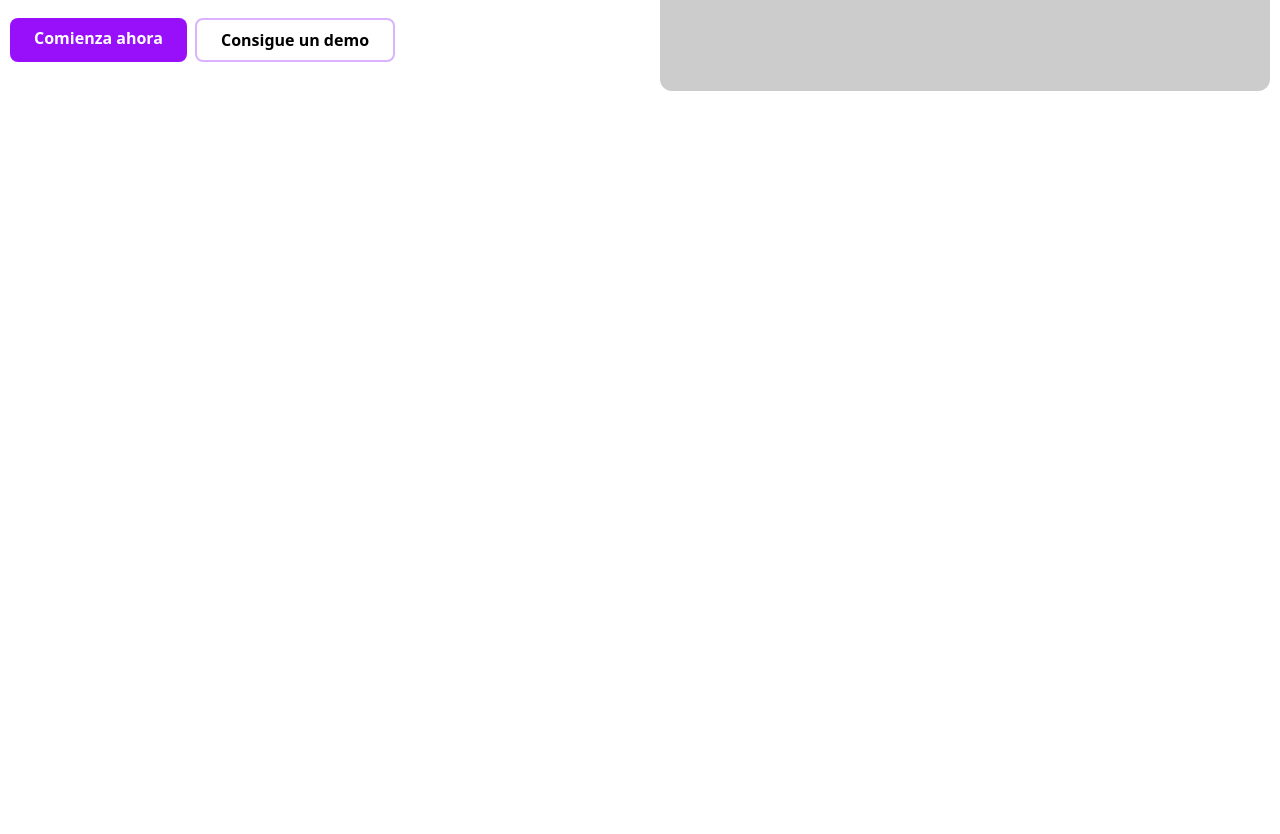
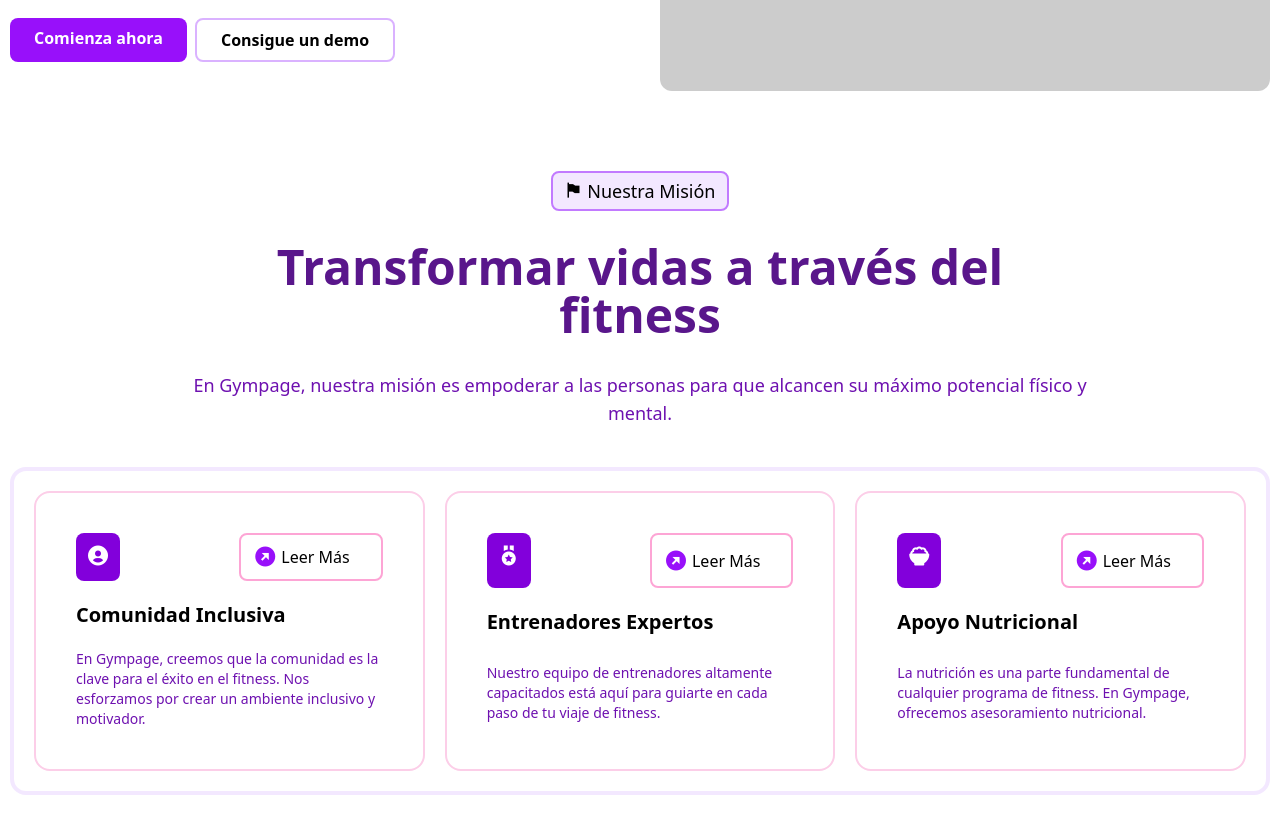
Before and after one commit to Seb-RM/Tailwind_Css_Html-Gym-Web-Page, a website built with Vite: page index.html in a window 1280 px wide. Shown: the part 440-1274 px from the top of the page. Before the commit the page ends 800 px from the top, so only its background shows below. Built offline with nearby package versions, Linux system fonts and the light colour scheme; placeholder pictures from the web are drawn by us.

Commit message:
chore: agregar sección "Nuestra Misión" en index.html con contenido y estilos

```diff
--- a/index.html
+++ b/index.html
@@ -48,7 +48,7 @@
         </div>
       </div>
     </header>
-    <main class="container mx-auto p-2.5">
+    <main class="container mx-auto p-2.5 lg:max-w-7xl">
       <!-- Hero -->
       <section class="py-10 lg:grid lg:grid-cols-2 lg:gap-10">
         <div
@@ -88,6 +88,88 @@
           />
         </div>
       </section>
+      <!-- Nuestra Mision -->
+      <section class="py-10">
+        <header class="mb-10 flex flex-col items-center gap-3 text-center">
+          <p
+            class="rounded-lg border-2 border-purple-400 bg-purple-100 px-3 py-1 text-lg"
+          >
+            <i class="bx bxs-flag-alt"></i>
+            Nuestra Misión
+          </p>
+          <h2
+            class="my-5 text-3xl font-bold text-purple-900 lg:max-w-4xl lg:text-5xl"
+          >
+            Transformar vidas a través del fitness
+          </h2>
+          <p class="text-purple-800 lg:max-w-4xl lg:text-lg">
+            En Gympage, nuestra misión es empoderar a las personas para que
+            alcancen su máximo potencial físico y mental.
+          </p>
+        </header>
+        <div
+          class="xl-10 grid gap-5 rounded-2xl border-4 border-purple-100 p-5 md:grid-cols-2 lg:grid-cols-3"
+        >
+          <div
+            class="grid grid-cols-2 gap-5 rounded-2xl border-2 border-pink-200 p-5 lg:p-10"
+          >
+            <p
+              class="justify-self-start rounded-lg bg-purple-700 p-2 px-2.5 text-2xl text-white"
+            >
+              <i class="bx bxs-user-circle"></i>
+            </p>
+            <a
+              href=""
+              class="flex items-center gap-1 rounded-lg border-2 border-pink-300 px-3 py-2"
+            >
+              <i class="bx bxs-right-top-arrow-circle text-2xl text-purple-600"></i>
+              Leer Más
+            </a>
+            <h3 class="col-span-2 text-xl font-semibold">Comunidad Inclusiva</h3>
+            <p class="col-span-2 text-sm text-purple-800">
+              En Gympage, creemos que la comunidad es la clave para el éxito en
+              el fitness. Nos esforzamos por crear un ambiente inclusivo y
+              motivador.
+            </p>
+          </div>
+          <div
+            class="grid grid-cols-2 gap-5 rounded-2xl border-2 border-pink-200 p-5 lg:p-10"
+          >
+            <p
+              class="justify-self-start rounded-lg bg-purple-700 p-2 px-2.5 text-2xl text-white"
+            >
+              <i class="bx bxs-medal"></i>
+            </p>
+            <a href="" class="flex items-center gap-1 rounded-lg border-2 border-pink-300 px-3 py-2">
+              <i class="bx bxs-right-top-arrow-circle text-2xl text-purple-600"></i>
+              Leer Más
+            </a>
+            <h3 class="col-span-2 text-xl font-semibold">Entrenadores Expertos</h3>
+            <p class="col-span-2 text-sm text-purple-800">
+              Nuestro equipo de entrenadores altamente capacitados está aquí
+              para guiarte en cada paso de tu viaje de fitness.
+            </p>
+          </div>
+          <div
+            class="grid grid-cols-2 gap-5 rounded-2xl border-2 border-pink-200 p-5 lg:p-10"
+          >
+            <p
+              class="justify-self-start rounded-lg bg-purple-700 p-2 px-2.5 text-2xl text-white"
+            >
+              <i class="bx bxs-bowl-rice"></i>
+            </p>
+            <a href="" class="flex items-center gap-1 rounded-lg border-2 border-pink-300 px-3 py-2">
+              <i class="bx bxs-right-top-arrow-circle text-2xl text-purple-600"></i>
+              Leer Más
+            </a>
+            <h3 class="col-span-2 text-xl font-semibold">Apoyo Nutricional</h3>
+            <p class="col-span-2 text-sm text-purple-800">
+              La nutrición es una parte fundamental de cualquier programa de
+              fitness. En Gympage, ofrecemos asesoramiento nutricional.
+            </p>
+          </div>
+        </div>
+      </section>
     </main>
   </body>
 </html>
```
